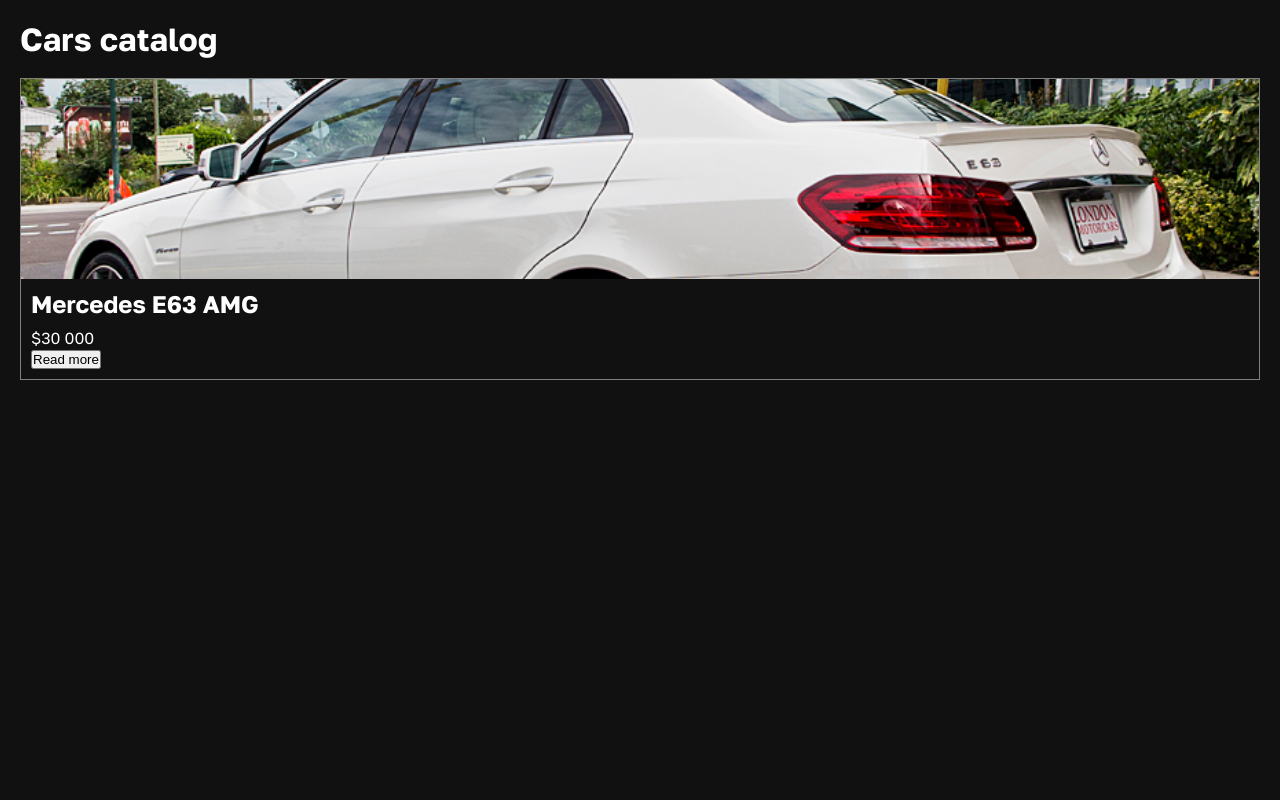
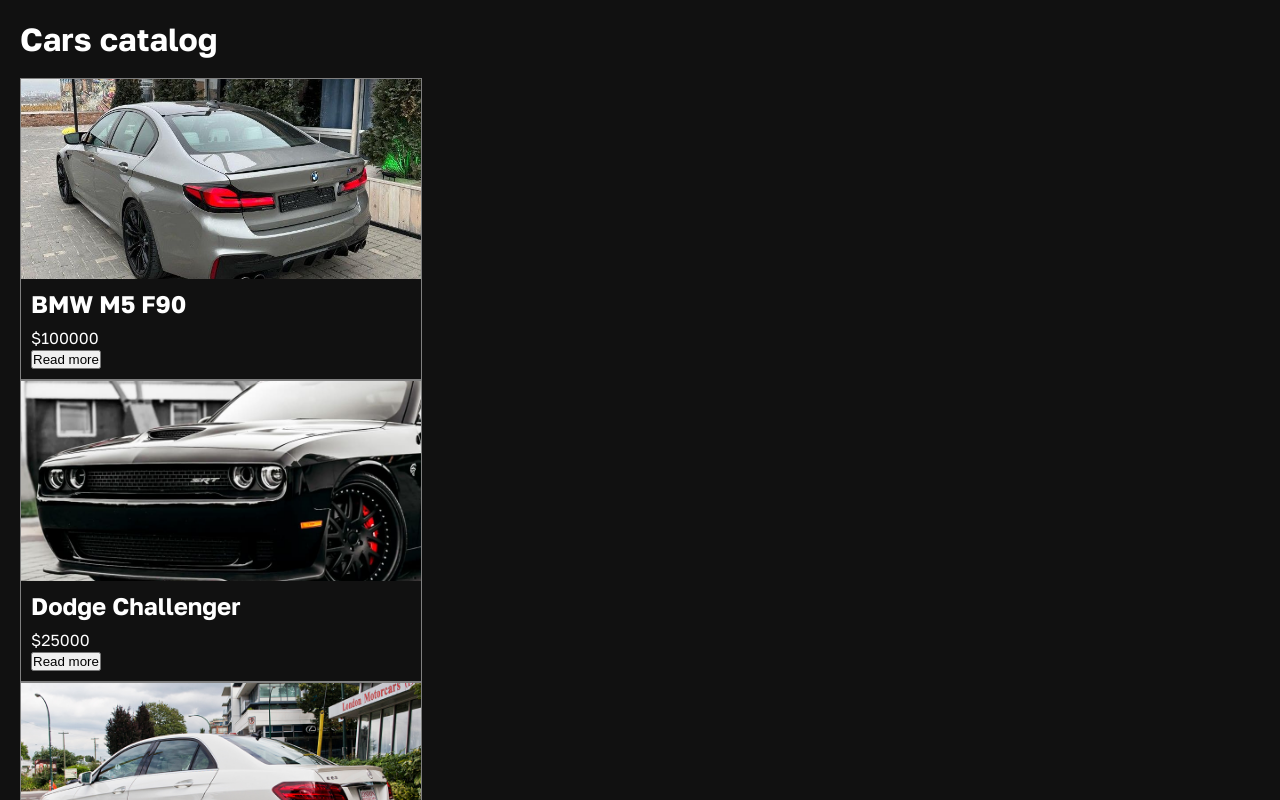
Before and after one commit to Astemir-Gurizhev/car-catalog, a React (Vite) app: page / in a window 1280 px wide. Shown: the top 800 px of the page. Built offline with nearby package versions, Linux system fonts and the light colour scheme.

Commit message:
adding machine data and importing. outputting cars via map. adding a key for an item.

```diff
--- a/src/components/screens/home/Home.module.css
+++ b/src/components/screens/home/Home.module.css
@@ -1,5 +1,6 @@
 .item {
   border: 1px solid gray;
+  max-width: 400px;
 }
 
 .image {
--- a/src/components/screens/home/Home.tsx
+++ b/src/components/screens/home/Home.tsx
@@ -1,23 +1,27 @@
 import styles from "./Home.module.css";
+import {cars} from "./cars.data.tsx"
 
 const Home = () => {
   return (
     <>
       <h1>Cars catalog</h1>
         <div>
-        <div className={styles.item}>
+            {cars.map(car => (
+                <div key={car.id} className={styles.item}>
                     <div
                         className={styles.image}
                         style={{
-              backgroundImage: "url(/e63.jpg)",
+                        backgroundImage: `url(${car.image})`,
                         }}
                     />
                     <div className={styles.info}>
-            <h2>Mercedes E63 AMG</h2>
-            <p>$30 000</p>
+                        <h2>{car.name}</h2>
+                        <p>${car.price}</p>
                         <button>Read more</button>
                     </div>
                 </div>
+            ))}
+
         </div>
     </>
   );
--- /dev/null
+++ b/src/components/screens/home/cars.data.tsx
@@ -0,0 +1,21 @@
+export const cars = [
+    {
+        id: 1,
+        name: 'BMW M5 F90',
+        price: 100000,
+        image: './m5f90.jpg'
+    },
+    {
+        id: 2,
+        name: 'Dodge Challenger',
+        price: 25000,
+        image: './dodge.jpg'
+    },
+    {
+        id: 3,
+        name: 'Mercedes E63 AMG',
+        price: 30000,
+        image: './e63.jpg'
+    },
+
+]
```
Also changed, not shown: public/dodge.jpg (added), public/m5f90.jpg (added). Lines whose indentation alone changed are shown as unchanged.
